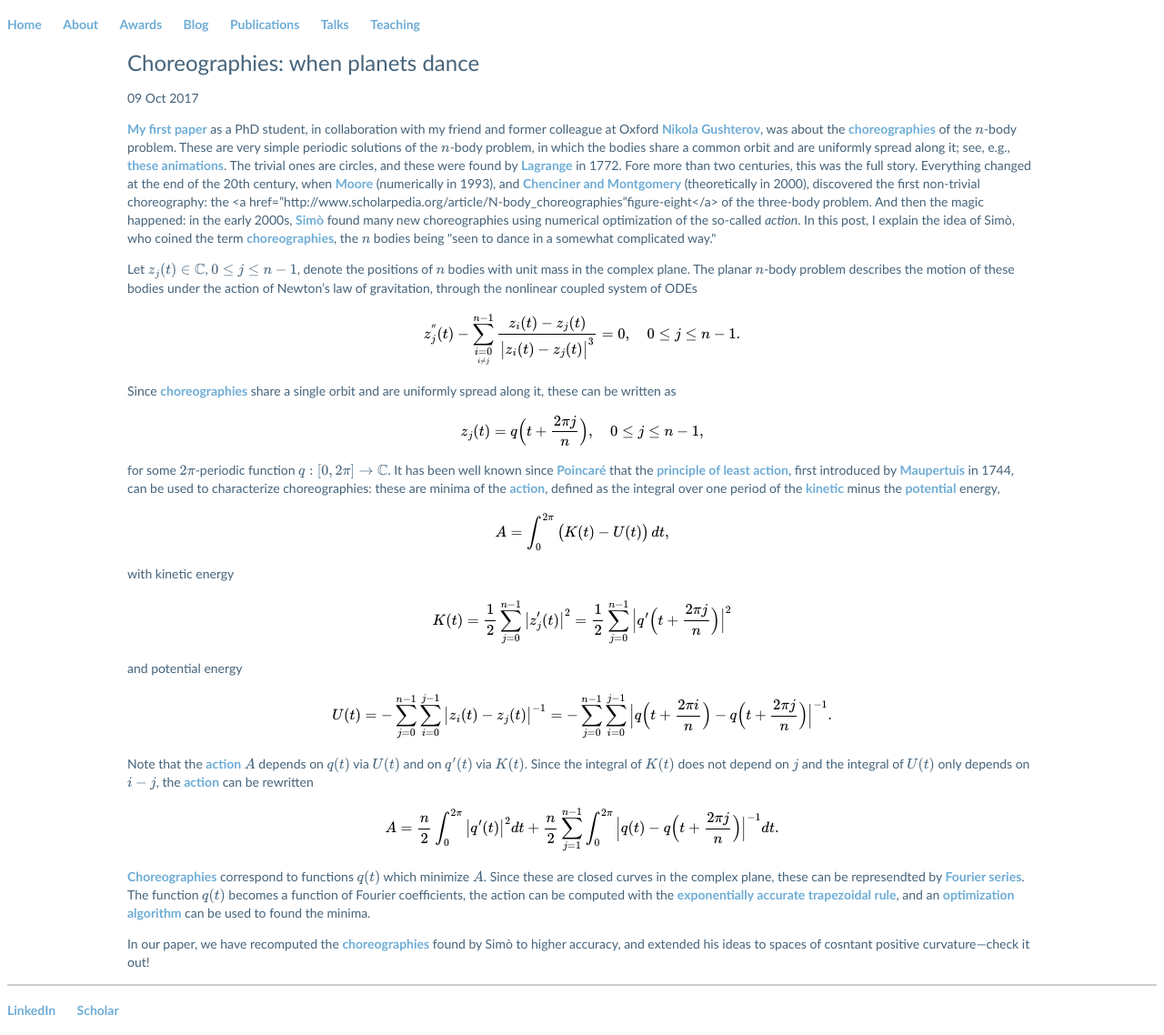
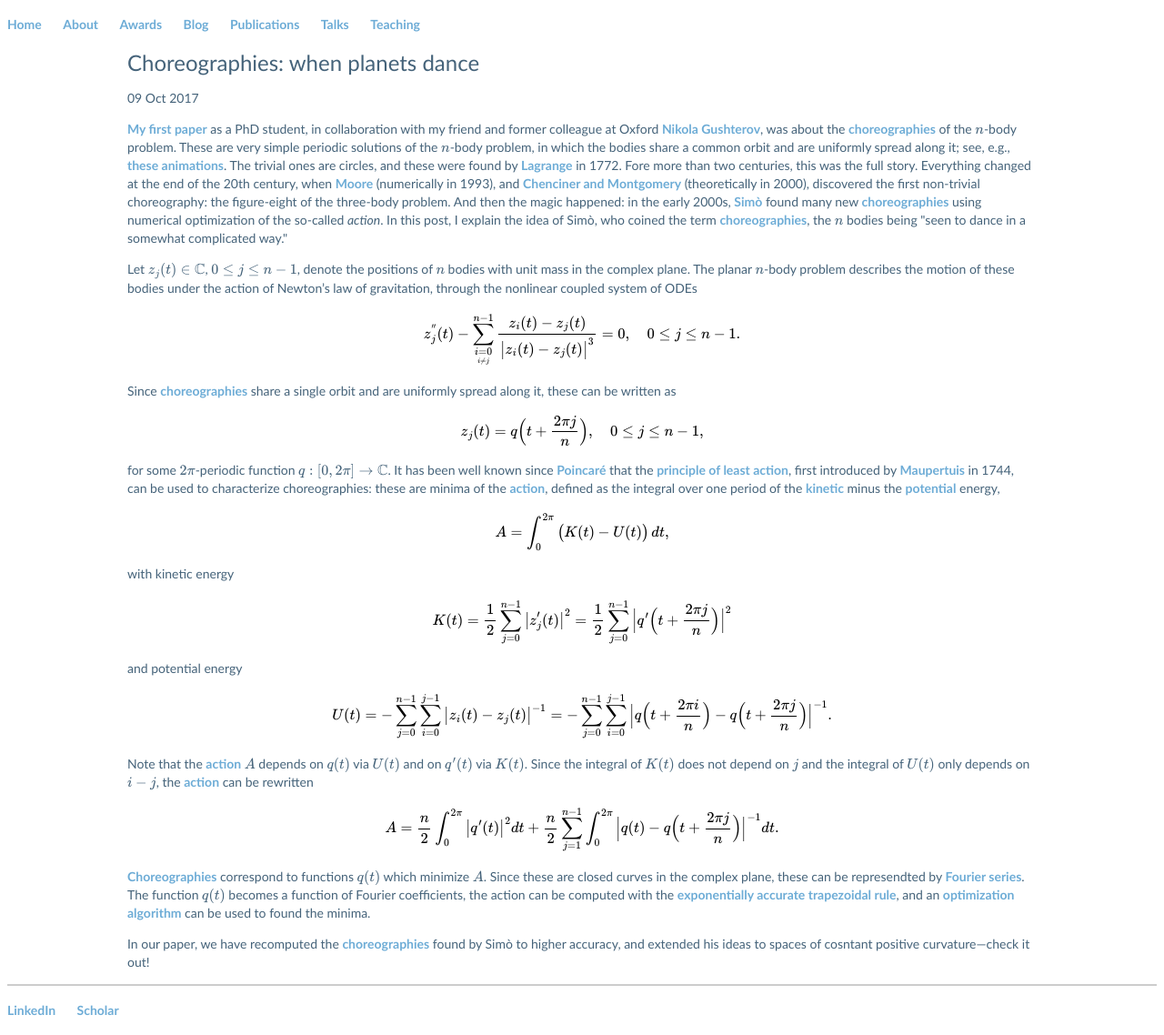
Before and after one commit to Hadrien-Montanelli/Hadrien-Montanelli.github.io, a Jekyll site: the page built from _posts/2017-10-09-choreographies.md, in a window 1280 px wide. Shown: the whole page at 91% size. Built offline with Jekyll 4.4.1, drawn with Linux system fonts in a browser that asks for light colours; formulas are drawn with MathJax 3.

Commit message:
Update 2017-10-09-choreographies.md

```diff
--- a/_posts/2017-10-09-choreographies.md
+++ b/_posts/2017-10-09-choreographies.md
@@ -18,11 +18,10 @@ Fore more than two centuries, this was the full story.
 Everything changed at the end of the 20th century, when <a href="http://tuvalu.santafe.edu/~moore/pubs/braids-prl.pdf">Moore
 </a> (numerically in 1993),
 and <a href="https://arxiv.org/pdf/math/0011268.pdf">Chenciner and Montgomery</a> (theoretically in 2000),
-discovered the first non-trivial choreography:
-the <a href="http://www.scholarpedia.org/article/N-body_choreographies"figure-eight</a> of the three-body problem.
+discovered the first non-trivial choreography: the figure-eight of the three-body problem.
 And then the magic happened: in the early 2000s,
 <a href="http://www.math.uni-bielefeld.de/~rehmann/ECM/cdrom/3ecm/pdfs/pant3/simo.pdf">Simò</a> found many
-new choreographies using numerical optimization of the so-called <i>action</i>.
+new <a href="http://www.scholarpedia.org/article/N-body_choreographies">choreographies</a> using numerical optimization of the so-called <i>action</i>.
 In this post, I explain the idea of Simò, who coined the term
 <a href="http://www.scholarpedia.org/article/N-body_choreographies">choreographies</a>, the $$n$$ bodies being &#34;seen to dance in a somewhat complicated way.&#34;
 
```
